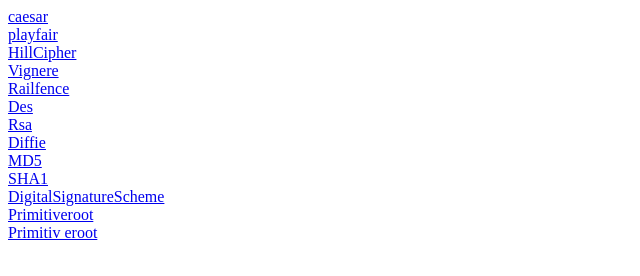
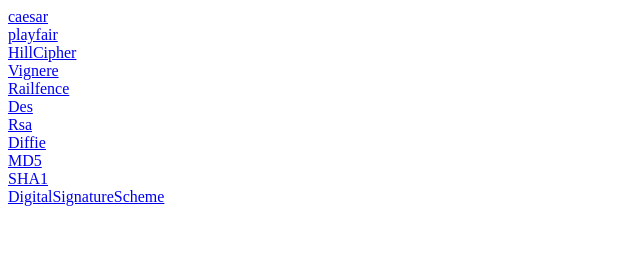
Before and after one commit to uklabs/uklabs.github.io, a plain HTML site: page index.html in a window 1280 px wide. Shown: the whole page, without its empty margins (0-640 px from the left). Drawn offline with Linux system fonts and the light colour scheme.

Commit message:
Update index.html

```diff
--- a/index.html
+++ b/index.html
@@ -11,7 +11,5 @@
 <a href="MD5.txt">MD5</a></br>
 <a href="SHA1.txt">SHA1</a></br>
 <a href="DSS.txt">DigitalSignatureScheme</a></br>
-<a href="Primitiveroot.txt">Primitiveroot</a></br>
-<a href="Primitiveroot.txt">Primitiv eroot</a></br>
 </body>
 </html>
```
